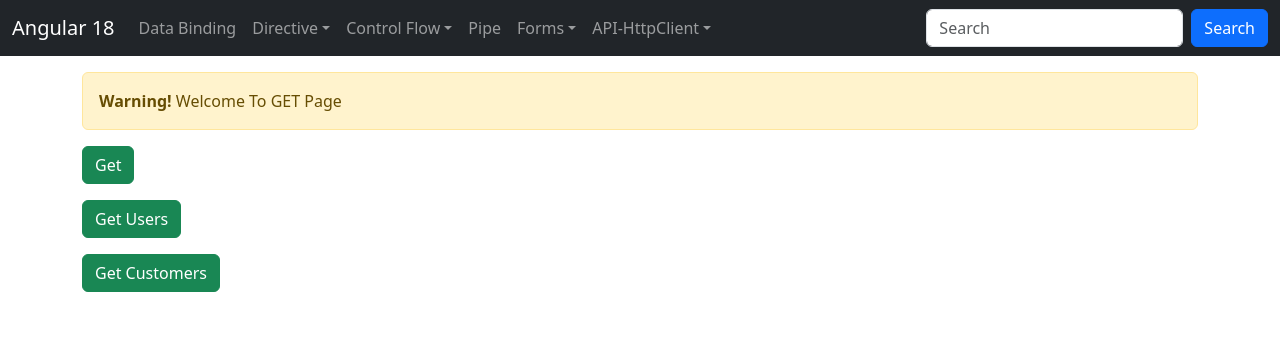
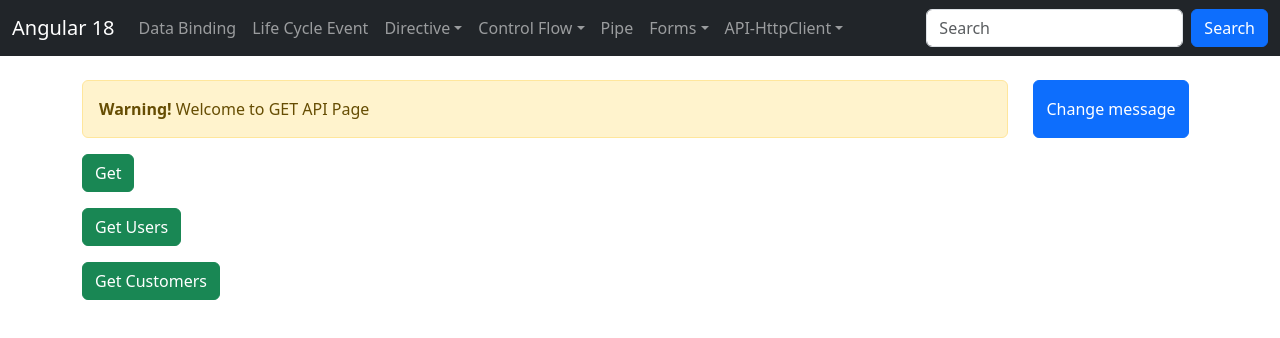
Before and after one commit to sanketbelkhede/angular_18, an Angular app: page /get-api in a window 1280 px wide. Shown: the top 338 px of the page. Built offline with nearby package versions, Linux system fonts and the light colour scheme.

Commit message:
life-cycle

```diff
--- a/src/app/app.component.html
+++ b/src/app/app.component.html
@@ -56,6 +56,9 @@
         <li class="nav-item">
           <a class="nav-link" routerLink="data-binding">Data Binding</a>
         </li>
+        <li class="nat-item">
+          <a class="nav-link" routerLink="life-cycle">Life Cycle Event</a>
+        </li>
         <li class="nav-item dropdown">
           <a class="nav-link dropdown-toggle" href="#" role="button" data-bs-toggle="dropdown">Directive</a>
           <ul class="dropdown-menu">
--- a/src/app/app.routes.ts
+++ b/src/app/app.routes.ts
@@ -12,6 +12,7 @@
 import {ReactiveComponent} from "./components/forms/reactive/reactive.component";
 import {GetAPIComponent} from "./components/apiIntigration/get-api/get-api.component";
 import {PostAPIComponent} from "./components/apiIntigration/post-api/post-api.component";
+import {LifecycleEventComponent} from "./components/lifecycle-event/lifecycle-event.component";
 
 export const routes: Routes = [
   {
@@ -65,5 +66,9 @@
   {
     path: 'post-api',
     component: PostAPIComponent
+  },
+  {
+    path: 'life-cycle',
+    component: LifecycleEventComponent
   }
 ];
--- a/src/app/components/apiIntigration/get-api/get-api.component.html
+++ b/src/app/components/apiIntigration/get-api/get-api.component.html
@@ -1,4 +1,12 @@
-<app-alert [message]="'Welcome To GET Page'" [alertType]="'Warning'"></app-alert>
+<div class="row pt-2">
+  <div class="col-10">
+    <app-alert [message]="alertMsg" [alertType]="'Warning'"></app-alert>
+  </div>
+  <div class="col-2" style="display: flex; justify-content: center">
+    <button class="btn btn-primary my-3" style="margin-right: .5rem" (click)="changeMsg()">Change message</button>
+  </div>
+</div>
+
 <app-my-button (onBtnClick)="getAllUsers()" [btnClass]="'btn-success'" [btnText]="'Get'"></app-my-button>
 <div class="row pt-3">
     <div class="col-2">
--- a/src/app/components/apiIntigration/get-api/get-api.component.ts
+++ b/src/app/components/apiIntigration/get-api/get-api.component.ts
@@ -19,6 +19,8 @@
 
   userList: any [] = [];
   customerList: any [] = [];
+
+  alertMsg: string = "Welcome to GET API Page"
 
   constructor(private http: HttpClient, private departmentService: DepartmentService) {
   }
@@ -44,4 +46,8 @@
       console.log(error);
     })
   }
+
+  changeMsg() {
+    this.alertMsg = "Message Changed";
+  }
 }
--- /dev/null
+++ b/src/app/components/lifecycle-event/lifecycle-event.component.html
@@ -0,0 +1,4 @@
+<div class="mt-2 p-2 bg-secondary text-white rounded">
+  <h1>Component Life Cycle Event</h1>
+  <p>Component Life Cycle Event</p>
+</div>
--- /dev/null
+++ b/src/app/components/lifecycle-event/lifecycle-event.component.ts
@@ -0,0 +1,63 @@
+import {
+  AfterContentChecked,
+  AfterContentInit,
+  AfterViewChecked,
+  AfterViewInit,
+  Component,
+  DoCheck, OnChanges,
+  OnDestroy,
+  OnInit, SimpleChanges
+} from '@angular/core';
+
+@Component({
+  selector: 'app-lifecycle-event',
+  standalone: true,
+  imports: [],
+  templateUrl: './lifecycle-event.component.html',
+  styleUrl: './lifecycle-event.component.css'
+})
+export class LifecycleEventComponent implements OnInit,
+  DoCheck, AfterViewInit, AfterViewChecked,
+  AfterContentInit, AfterContentChecked, OnDestroy, OnChanges {
+
+  firstName: string;
+
+  // Used to initialize variables
+  constructor() {
+    console.log("constructor");
+    this.firstName = "";
+  }
+
+  ngOnInit() {
+    console.log("ngOnInit");
+  }
+
+  ngDoCheck() {
+    console.log("ngDoCheck");
+  }
+
+  ngAfterContentInit(): void {
+    console.log("ngAfterContentInit");
+  }
+
+  ngAfterContentChecked(): void {
+    console.log("ngAfterContentChecked");
+  }
+
+  ngAfterViewInit(): void {
+    console.log("ngAfterViewInit");
+  }
+
+  ngAfterViewChecked(): void {
+    console.log("ngAfterViewChecked");
+  }
+
+  ngOnDestroy(): void {
+    console.log("ngOnDestroy");
+  }
+
+  ngOnChanges(changes: SimpleChanges): void {
+    console.log("ngOnChanges");
+  }
+
+}
--- a/src/app/reusableComponent/alert/alert.component.ts
+++ b/src/app/reusableComponent/alert/alert.component.ts
@@ -1,4 +1,4 @@
-import {Component, Input} from '@angular/core';
+import {Component, Input, OnChanges, SimpleChanges} from '@angular/core';
 import {NgClass} from "@angular/common";
 
 @Component({
@@ -10,7 +10,12 @@
   templateUrl: './alert.component.html',
   styleUrl: './alert.component.css'
 })
-export class AlertComponent {
+export class AlertComponent implements OnChanges{
   @Input() message: string = "";
   @Input() alertType: string = "";
+
+
+  ngOnChanges(changes: SimpleChanges): void {
+    console.log("ngOnChanges");
+  }
 }
--- a/src/app/reusableComponent/my-button/my-button.component.ts
+++ b/src/app/reusableComponent/my-button/my-button.component.ts
@@ -16,7 +16,6 @@
   @Output() onBtnClick = new EventEmitter<any>();
 
   onClick() {
-    console.log(this.disabled)
     this.onBtnClick.emit("Hello There!");
   }
 }
```
Also changed, not shown: src/app/components/lifecycle-event/lifecycle-event.component.css (added), 1 other file (tests, documents, lock files or other folders).
